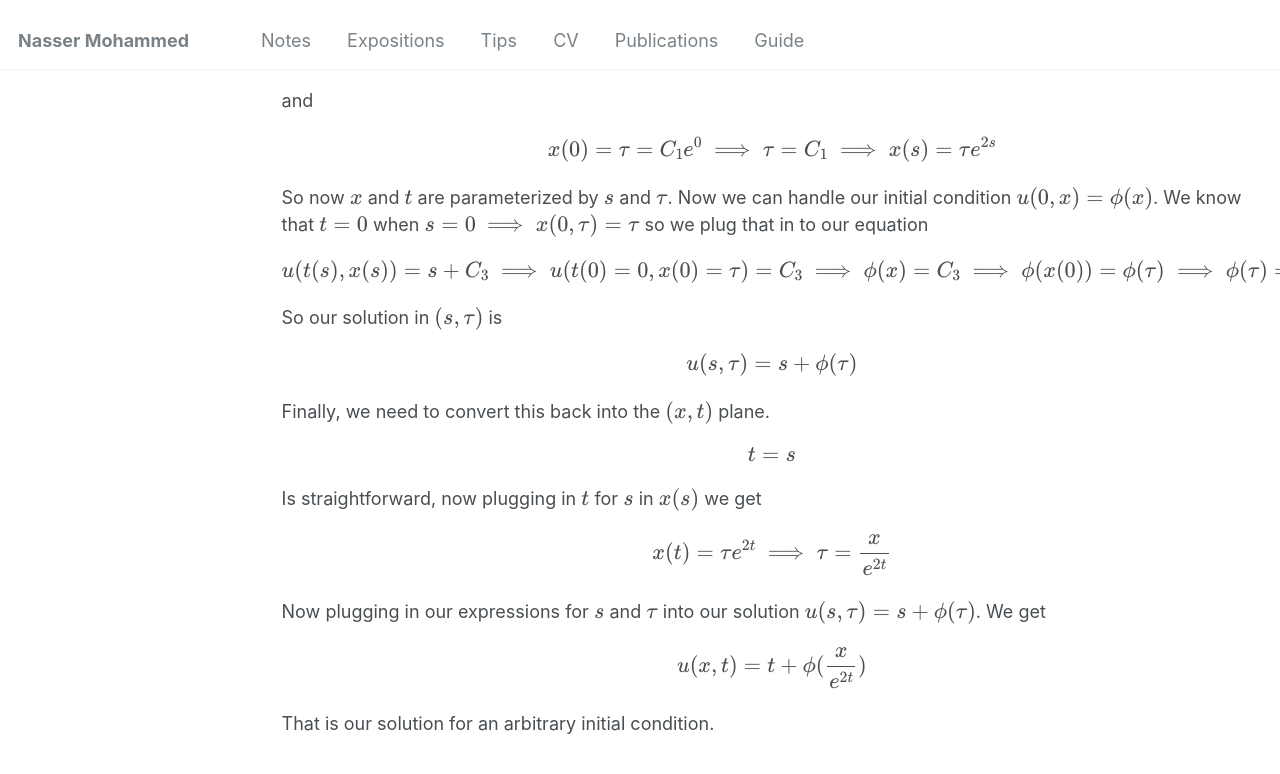
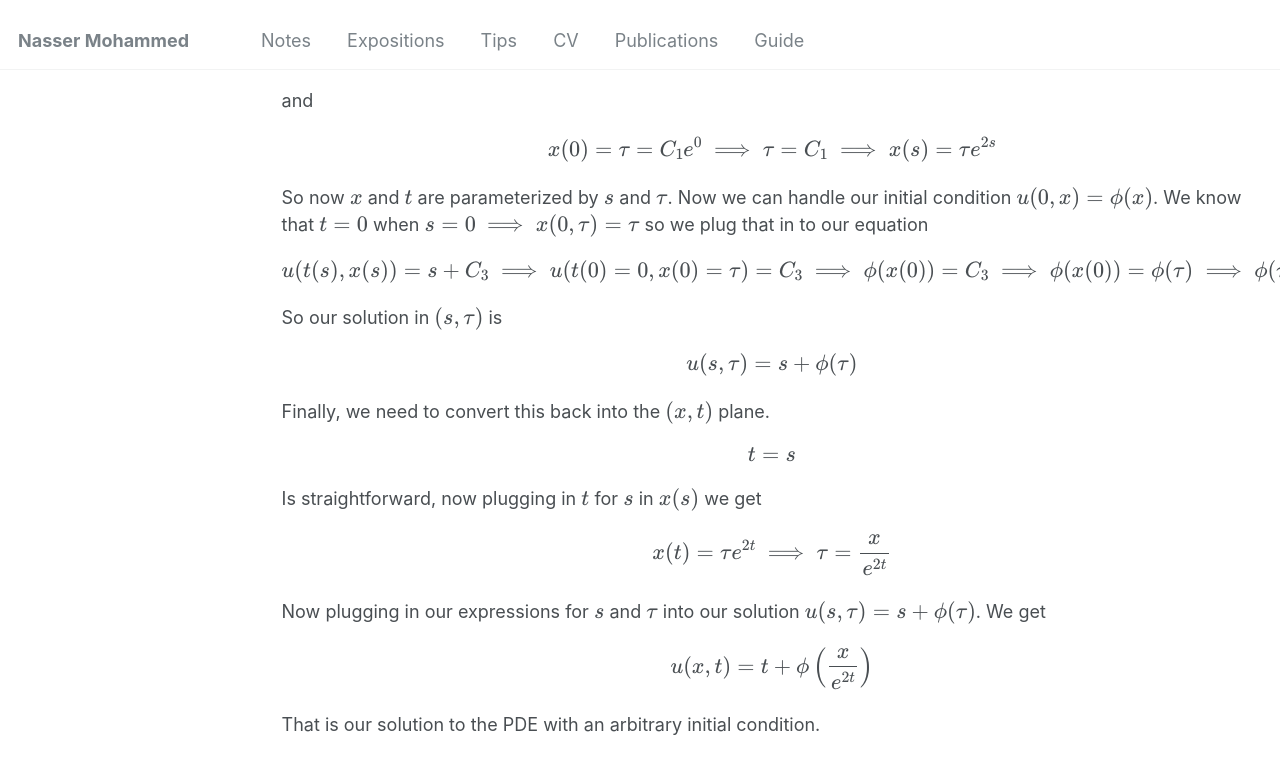
Before and after one commit to Nasser-Mohammed/Nasser-Mohammed.github.io, a Jekyll site: the page built from _pages/notes/pde/method-of-characteristics.md, in a window 1280 px wide and 900 px high, scrolled down 2944 px. Shown: the top 774 px of the window. Built offline with Jekyll 4.4.1, drawn with Linux system fonts in a browser that asks for light colours.

Commit message:
Update method-of-characteristics.md

```diff
--- a/_pages/notes/pde/method-of-characteristics.md
+++ b/_pages/notes/pde/method-of-characteristics.md
@@ -61,7 +61,7 @@ Now plugging these into our solutions for \\(x\\) and \\(t\\) we get
 and
 \\[x(0) = \tau = C_1e^0 \implies \tau = C_1 \implies x(s) = \tau e^{2s}\\]
 So now \\(x\\) and \\(t\\) are parameterized by \\(s\\) and \\(\tau\\). Now we can handle our initial condition \\(u(0, x) = \phi (x)\\). We know that \\(t = 0\\) when \\(s = 0\\) \\(\implies x(0, \tau) = \tau\\) so we plug that in to our equation
-\\[u(t(s), x(s)) = s + C_3 \implies u(t(0) = 0, x(0) = \tau) = C_3 \implies \phi(x) = C_3 \implies \phi(x(0)) = \phi(\tau) \implies \phi(\tau) = C_3\\]
+\\[u(t(s), x(s)) = s + C_3 \implies u(t(0) = 0, x(0) = \tau) = C_3 \implies \phi(x(0)) = C_3 \implies \phi(x(0)) = \phi(\tau) \implies \phi(\tau) = C_3\\]
 So our solution in \\((s, \tau)\\) is
 \\[u(s, \tau) = s + \phi(\tau)\\]
 Finally, we need to convert this back into the \\((x,t)\\) plane.
@@ -69,5 +69,5 @@ Finally, we need to convert this back into the \\((x,t)\\) plane.
 Is straightforward, now plugging in \\(t\\) for \\(s\\) in \\(x(s)\\) we get
 \\[x(t) = \tau e^{2t} \implies \tau = \frac{x}{e^{2t}}\\]
 Now plugging in our expressions for \\(s\\) and \\(\tau\\) into our solution \\(u(s, \tau) = s + \phi(\tau)\\). We get
-\\[u(x,t) = t + \phi(\frac{x}{e^{2t}})\\]
-That is our solution for an arbitrary initial condition.
+\\[u(x,t) = t + \phi\left (\frac{x}{e^{2t}}\right )\\]
+That is our solution to the PDE with an arbitrary initial condition.
```
